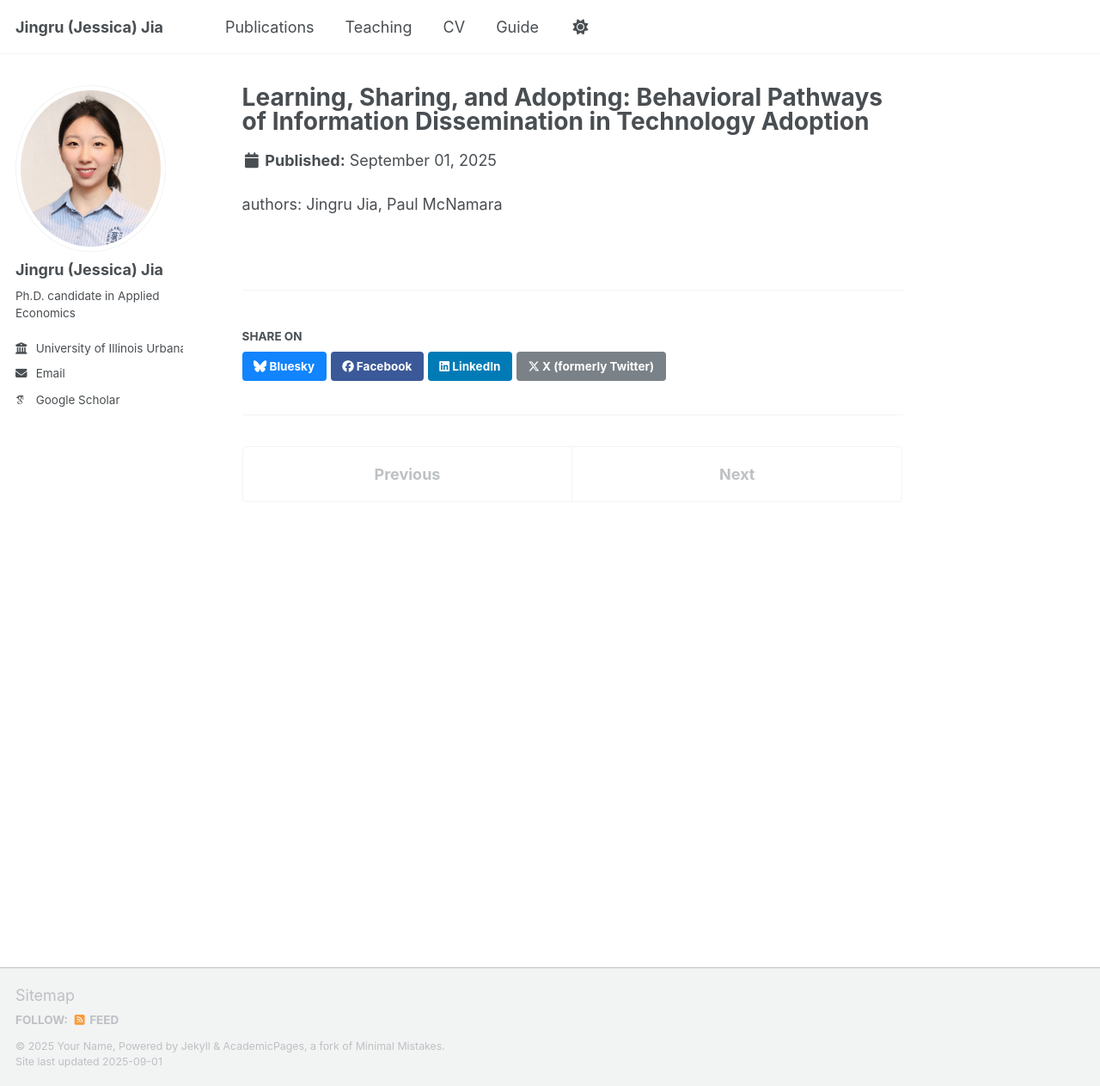
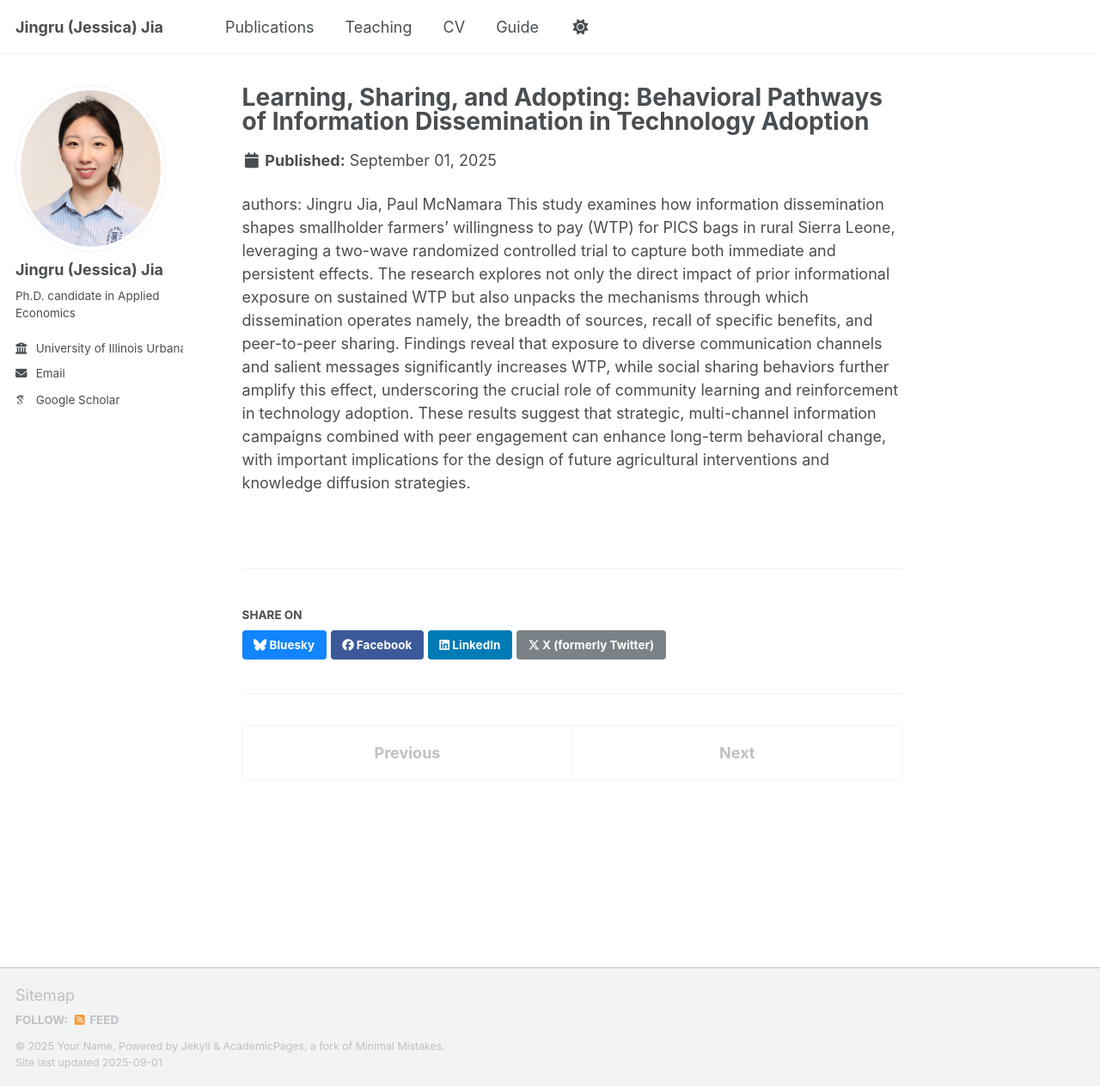
Before and after one commit to jingru688/jingru688.github.io, a Jekyll site: the page built from _publications/infoshare.md, in a window 1280 px wide and 1263 px high. Shown: the whole window at 86% size. Built offline with Jekyll 4.4.1, drawn with Linux system fonts in a browser that asks for light colours; some web fonts are replaced; a script that is not in the unit is left out.

Commit message:
Update infoshare.md

```diff
--- a/_publications/infoshare.md
+++ b/_publications/infoshare.md
@@ -5,3 +5,4 @@ category: working
 author: Jingru Jia, Paul McNamara
 ---
 authors: Jingru Jia, Paul McNamara
+This study examines how information dissemination shapes smallholder farmers’ willingness to pay (WTP) for PICS bags in rural Sierra Leone, leveraging a two-wave randomized controlled trial to capture both immediate and persistent effects. The research explores not only the direct impact of prior informational exposure on sustained WTP but also unpacks the mechanisms through which dissemination operates namely, the breadth of sources, recall of specific benefits, and peer-to-peer sharing. Findings reveal that exposure to diverse communication channels and salient messages significantly increases WTP, while social sharing behaviors further amplify this effect, underscoring the crucial role of community learning and reinforcement in technology adoption. These results suggest that strategic, multi-channel information campaigns combined with peer engagement can enhance long-term behavioral change, with important implications for the design of future agricultural interventions and knowledge diffusion strategies.
```
